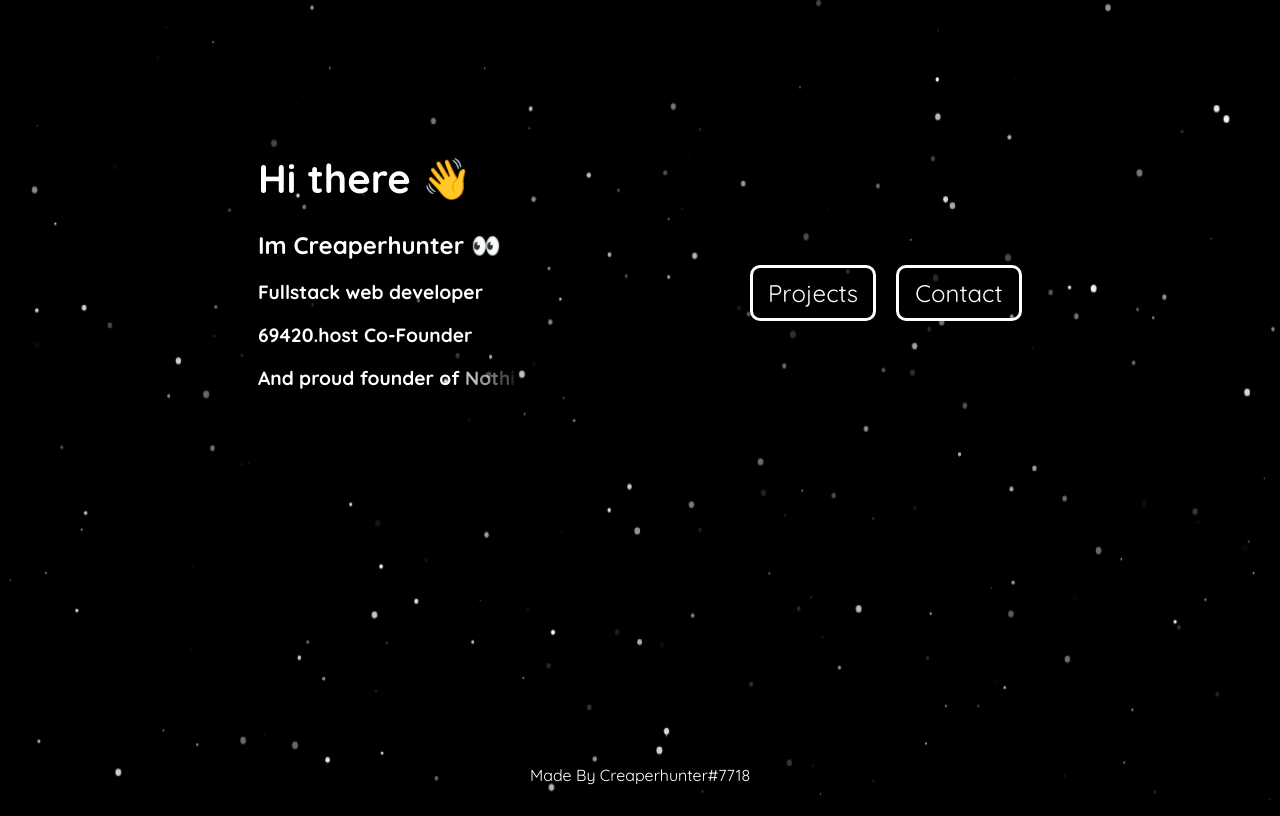
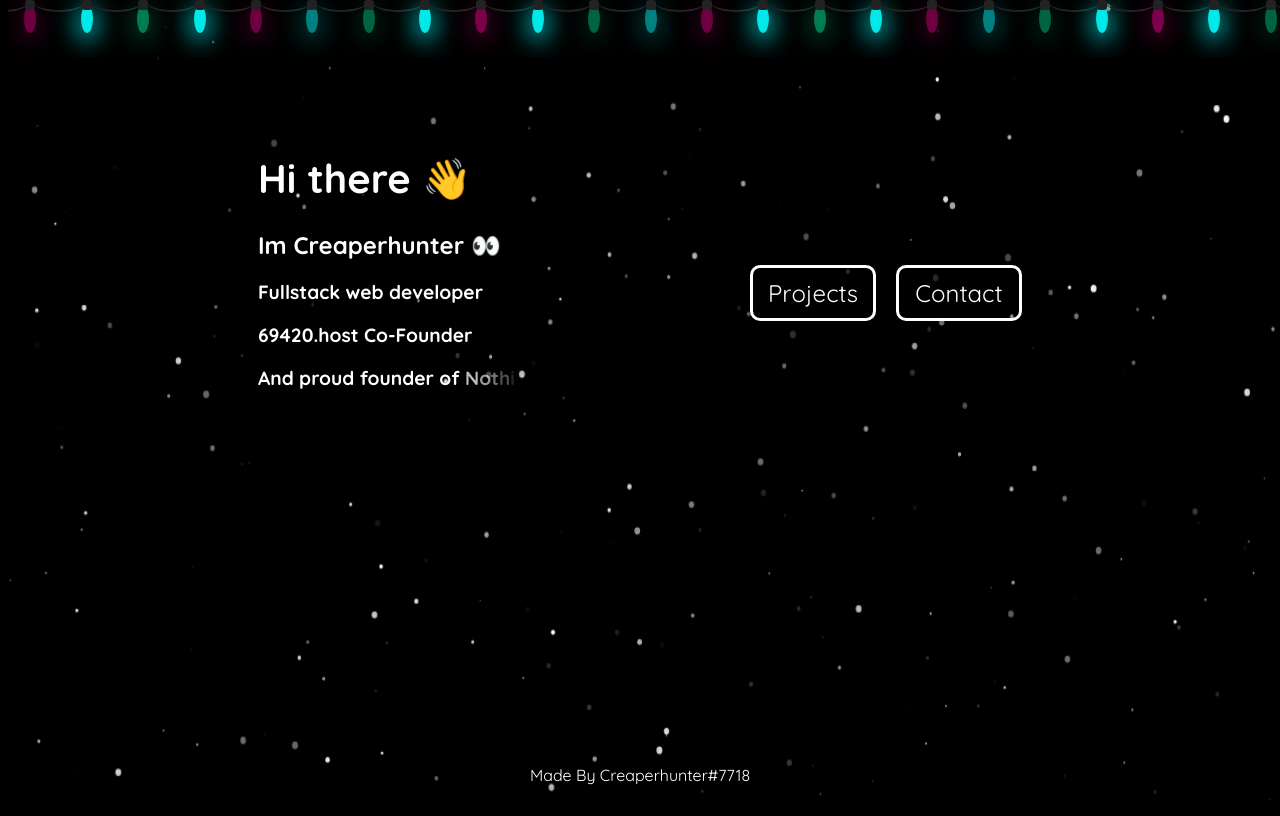
Before and after one commit to XiroXD/personal-page, a SvelteKit app: page / in a window 1280 px wide. Built offline with nearby package versions, Linux system fonts and the light colour scheme.

Commit message:
added lightrope

```diff
--- a/src/routes/+layout.svelte
+++ b/src/routes/+layout.svelte
@@ -1,6 +1,51 @@
 <script>
 	import './styles.css';
 </script>
+
+<ul class="lightrope">
+	<li />
+	<li />
+	<li />
+	<li />
+	<li />
+	<li />
+	<li />
+	<li />
+	<li />
+	<li />
+	<li />
+	<li />
+	<li />
+	<li />
+	<li />
+	<li />
+	<li />
+	<li />
+	<li />
+	<li />
+	<li />
+	<li />
+	<li />
+	<li />
+	<li />
+	<li />
+	<li />
+	<li />
+	<li />
+	<li />
+	<li />
+	<li />
+	<li />
+	<li />
+	<li />
+	<li />
+	<li />
+	<li />
+	<li />
+	<li />
+	<li />
+	<li />
+</ul>
 
 <main>
 	<slot />
@@ -24,4 +69,112 @@
 		justify-content: center;
 		min-height: 100vh;
 	}
+
+	.lightrope {
+		text-align: center;
+		white-space: nowrap;
+		overflow: hidden;
+		position: absolute;
+		top: 0;
+		z-index: 1;
+		margin: -15px 0 0 0;
+		padding: 0;
+		pointer-events: none;
+		width: 100%;
+	}
+	.lightrope li {
+		position: relative;
+		animation-fill-mode: both;
+		animation-iteration-count: infinite;
+		list-style: none;
+		margin: 0;
+		padding: 0;
+		display: block;
+		width: 12px;
+		height: 28px;
+		border-radius: 50%;
+		margin: 20px;
+		display: inline-block;
+		background: rgba(0, 247, 165, 1);
+		box-shadow: 0px 4.6666666667px 24px 3px rgba(0, 247, 165, 1);
+		animation-name: flash-1;
+		animation-duration: 2s;
+	}
+	.lightrope li:nth-child(2n + 1) {
+		background: rgba(0, 255, 255, 1);
+		box-shadow: 0px 4.6666666667px 24px 3px rgba(0, 255, 255, 0.5);
+		animation-name: flash-2;
+		animation-duration: 0.4s;
+	}
+	.lightrope li:nth-child(4n + 2) {
+		background: rgba(247, 0, 148, 1);
+		box-shadow: 0px 4.6666666667px 24px 3px rgba(247, 0, 148, 1);
+		animation-name: flash-3;
+		animation-duration: 1.1s;
+	}
+	.lightrope li:nth-child(odd) {
+		animation-duration: 1.8s;
+	}
+	.lightrope li:nth-child(3n + 1) {
+		animation-duration: 1.4s;
+	}
+	.lightrope li:before {
+		content: '';
+		position: absolute;
+		background: #222;
+		width: 10px;
+		height: 9.3333333333px;
+		border-radius: 3px;
+		top: -4.6666666667px;
+		left: 1px;
+	}
+	.lightrope li:after {
+		content: '';
+		top: -14px;
+		left: 9px;
+		position: absolute;
+		width: 52px;
+		height: 18.6666666667px;
+		border-bottom: solid #222 2px;
+		border-radius: 50%;
+	}
+	.lightrope li:last-child:after {
+		content: none;
+	}
+	.lightrope li:first-child {
+		margin-left: -40px;
+	}
+	@keyframes flash-1 {
+		0%,
+		100% {
+			background: rgba(0, 247, 165, 1);
+			box-shadow: 0px 4.6666666667px 24px 3px rgba(0, 247, 165, 1);
+		}
+		50% {
+			background: rgba(0, 247, 165, 0.4);
+			box-shadow: 0px 4.6666666667px 24px 3px rgba(0, 247, 165, 0.2);
+		}
+	}
+	@keyframes flash-2 {
+		0%,
+		100% {
+			background: rgba(0, 255, 255, 1);
+			box-shadow: 0px 4.6666666667px 24px 3px rgba(0, 255, 255, 1);
+		}
+		50% {
+			background: rgba(0, 255, 255, 0.4);
+			box-shadow: 0px 4.6666666667px 24px 3px rgba(0, 255, 255, 0.2);
+		}
+	}
+	@keyframes flash-3 {
+		0%,
+		100% {
+			background: rgba(247, 0, 148, 1);
+			box-shadow: 0px 4.6666666667px 24px 3px rgba(247, 0, 148, 1);
+		}
+		50% {
+			background: rgba(247, 0, 148, 0.4);
+			box-shadow: 0px 4.6666666667px 24px 3px rgba(247, 0, 148, 0.2);
+		}
+	}
 </style>
```
